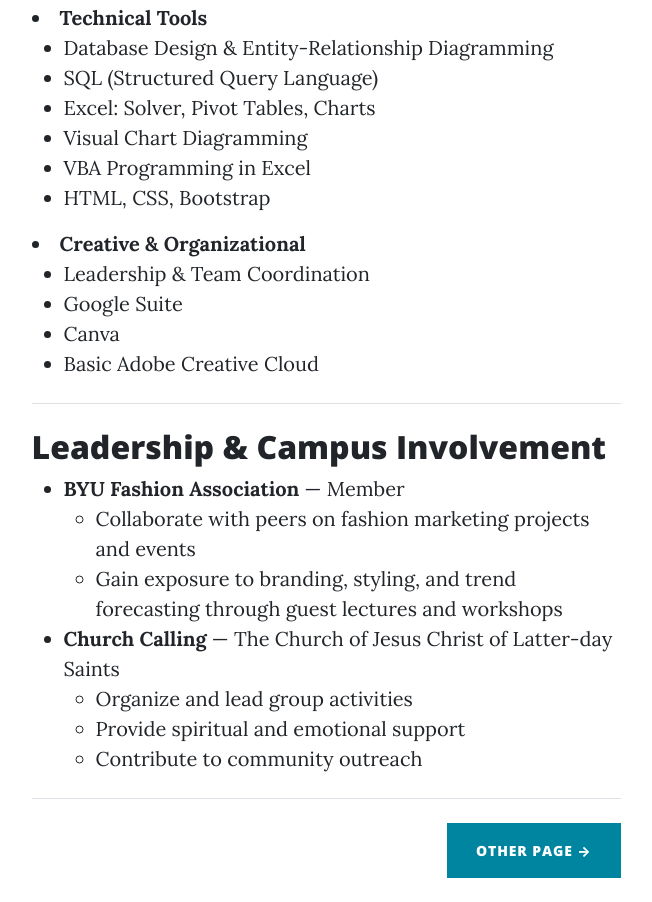
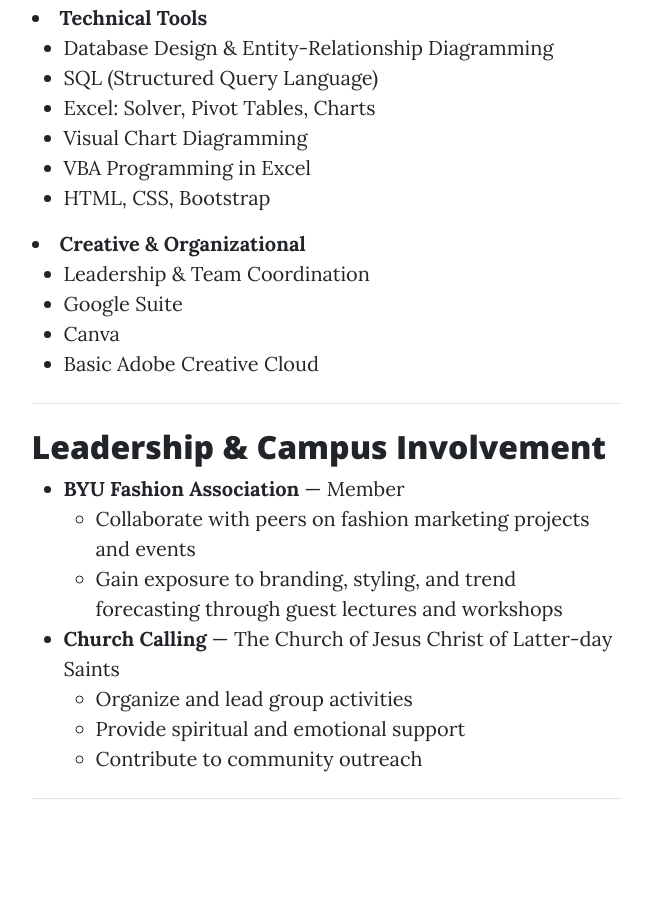
Before and after one commit to sabr1na8/Final.ISProject, a plain HTML site: page index.html in a window 1280 px wide. Shown: the part 2063-2965 px from the top of the page, without its empty margins (314-966 px from the left). After the commit the page ends 2886 px from the top, so only its background shows below. Drawn offline with nearby package versions, Linux system fonts and the light colour scheme.

Commit message:
Update index.html

```diff
--- a/index.html
+++ b/index.html
@@ -158,7 +158,7 @@
                     <!-- Divider-->
                     <hr class="my-4" />
                     <!-- Pager-->
-                    <div class="d-flex justify-content-end mb-4"><a class="btn btn-primary text-uppercase" href="#!">Other Page →</a></div>
+
                 </div>
             </div>
         </div>
```
